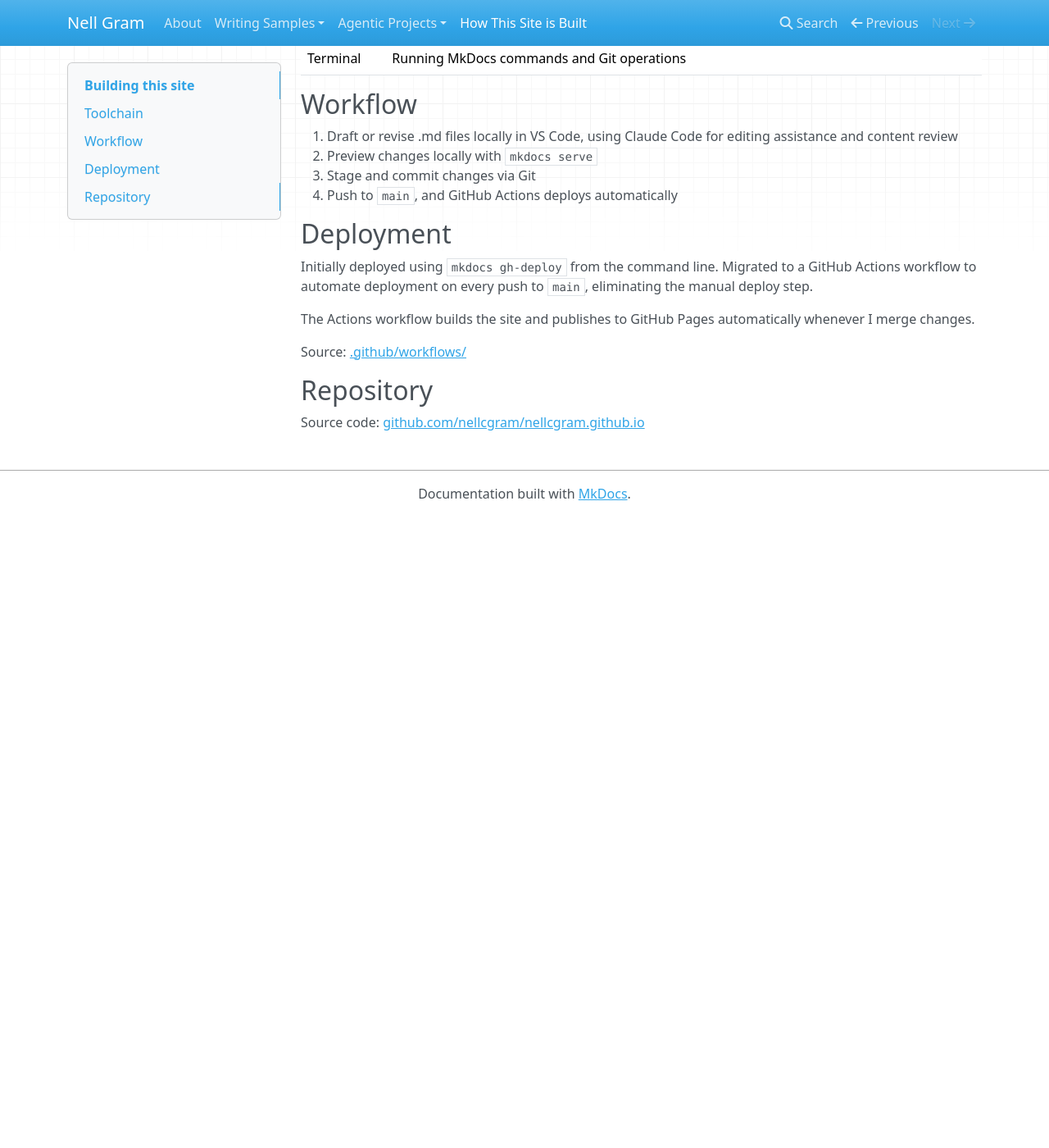
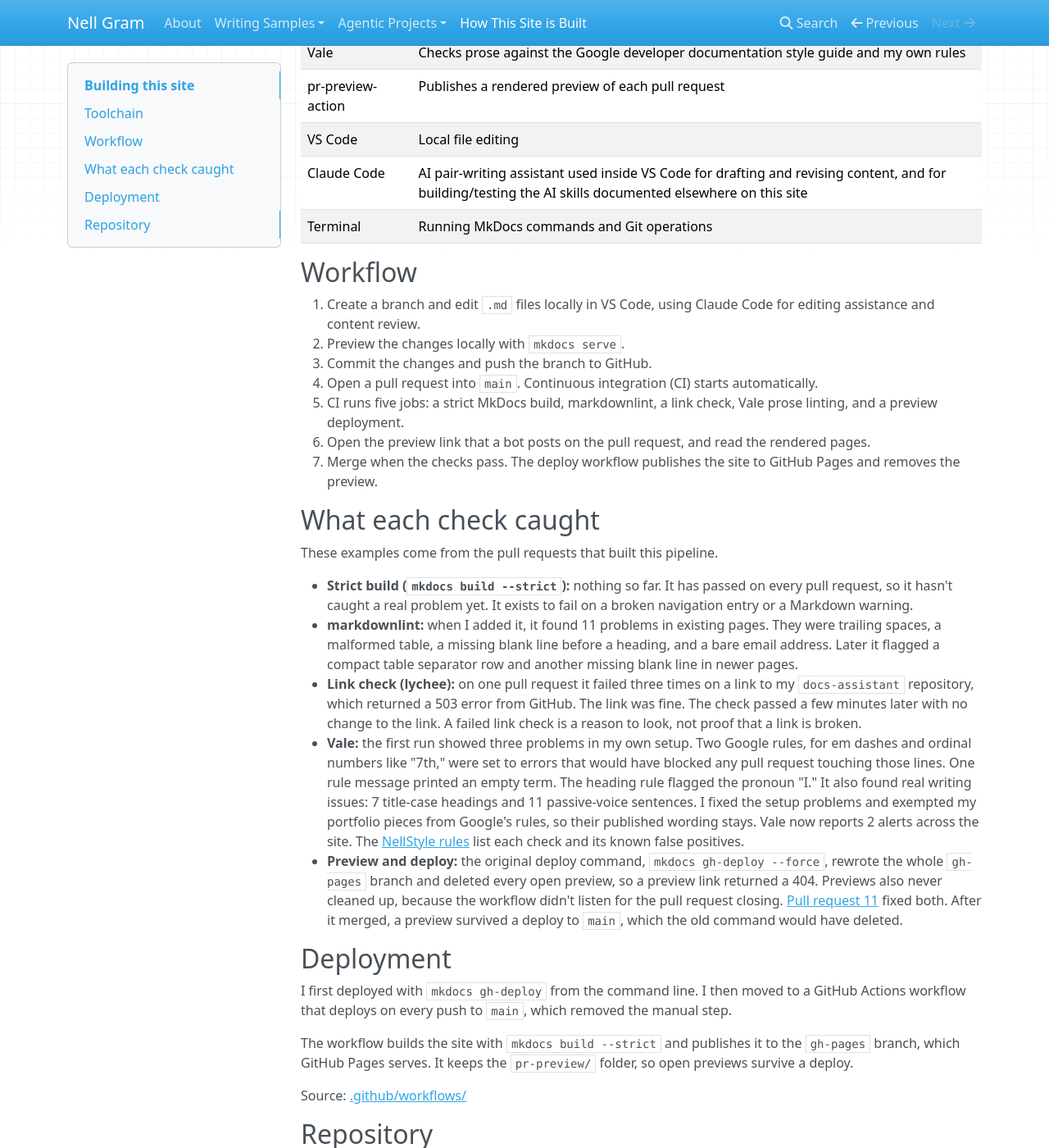
Before and after one commit to nellcgram/nellcgram.github.io, an MkDocs documentation site: the page built from docs/how-this-site-is-built.md, in a window 1280 px wide and 1400 px high, scrolled down 488 px. Shown: the whole window at 82% size. Built offline with MkDocs 1.6.1, drawn with Linux system fonts in a browser that asks for light colours; nearby versions of some CDN libraries; before the commit the page ends 1118 px from its top, so only the background shows below that; some of the changed text lies outside the part shown.

Commit message:
Describe the PR, checks, preview, merge, deploy flow in the site page and README
Rewrite 'Building this site' with the full toolchain, the seven-step
workflow, and real examples of what each check caught. Update README.md
with the same flow. Fixes an ungrammatical opening sentence.

Co-Authored-By: Claude Sonnet 5.5 <noreply@anthropic.com>
Claude-Session: https://claude.ai/code/session_01HQzsCpaQaHnu4RGWzJmtWW

```diff
--- a/docs/how-this-site-is-built.md
+++ b/docs/how-this-site-is-built.md
@@ -1,8 +1,9 @@
 # Building this site
 
-I build this site with [MkDocs](https://www.mkdocs.org/) and hosted on
-[GitHub Pages](https://pages.github.com/). The source files are version-controlled
-in a public GitHub repository.
+I build this site with [MkDocs](https://www.mkdocs.org/) and host it on
+[GitHub Pages](https://pages.github.com/). The source files live in a public
+GitHub repository. Every change goes through a pull request, automated checks,
+and a preview before it reaches the live site.
 
 ## Toolchain
 
@@ -10,29 +11,46 @@ in a public GitHub repository.
 | --- | --- |
 | MkDocs | Static site generator that converts Markdown files to HTML |
 | GitHub | Version control and remote repository hosting |
-| GitHub Pages | Free static site hosting, deployed via GitHub Actions |
+| GitHub Pages | Free static site hosting, deployed with GitHub Actions |
+| GitHub Actions | Runs the checks on every pull request and deploys the site when a change merges |
+| markdownlint | Checks Markdown formatting, such as heading structure and image alt text |
+| lychee | Checks that internal and external links work |
+| Vale | Checks prose against the Google developer documentation style guide and my own rules |
+| pr-preview-action | Publishes a rendered preview of each pull request |
 | VS Code | Local file editing |
 | Claude Code | AI pair-writing assistant used inside VS Code for drafting and revising content, and for building/testing the AI skills documented elsewhere on this site |
 | Terminal | Running MkDocs commands and Git operations |
 
 ## Workflow
 
-1. Draft or revise .md files locally in VS Code, using Claude Code for editing assistance and content review
-2. Preview changes locally with `mkdocs serve`
-3. Stage and commit changes via Git
-4. Push to `main`, and GitHub Actions deploys automatically
+1. Create a branch and edit `.md` files locally in VS Code, using Claude Code for editing assistance and content review.
+2. Preview the changes locally with `mkdocs serve`.
+3. Commit the changes and push the branch to GitHub.
+4. Open a pull request into `main`. Continuous integration (CI) starts automatically.
+5. CI runs five jobs: a strict MkDocs build, markdownlint, a link check, Vale prose linting, and a preview deployment.
+6. Open the preview link that a bot posts on the pull request, and read the rendered pages.
+7. Merge when the checks pass. The deploy workflow publishes the site to GitHub Pages and removes the preview.
+
+## What each check caught
+
+These examples come from the pull requests that built this pipeline.
+
+- **Strict build (`mkdocs build --strict`):** nothing so far. It has passed on every pull request, so it hasn't caught a real problem yet. It exists to fail on a broken navigation entry or a Markdown warning.
+- **markdownlint:** when I added it, it found 11 problems in existing pages. They were trailing spaces, a malformed table, a missing blank line before a heading, and a bare email address. Later it flagged a compact table separator row and another missing blank line in newer pages.
+- **Link check (lychee):** on one pull request it failed three times on a link to my `docs-assistant` repository, which returned a 503 error from GitHub. The link was fine. The check passed a few minutes later with no change to the link. A failed link check is a reason to look, not proof that a link is broken.
+- **Vale:** the first run showed three problems in my own setup. Two Google rules, for em dashes and ordinal numbers like "7th," were set to errors that would have blocked any pull request touching those lines. One rule message printed an empty term. The heading rule flagged the pronoun "I." It also found real writing issues: 7 title-case headings and 11 passive-voice sentences. I fixed the setup problems and exempted my portfolio pieces from Google's rules, so their published wording stays. Vale now reports 2 alerts across the site. The [NellStyle rules](https://github.com/nellcgram/nellcgram.github.io/blob/main/.vale/styles/NellStyle/README.md) list each check and its known false positives.
+- **Preview and deploy:** the original deploy command, `mkdocs gh-deploy --force`, rewrote the whole `gh-pages` branch and deleted every open preview, so a preview link returned a 404. Previews also never cleaned up, because the workflow didn't listen for the pull request closing. [Pull request 11](https://github.com/nellcgram/nellcgram.github.io/pull/11) fixed both. After it merged, a preview survived a deploy to `main`, which the old command would have deleted.
 
 ## Deployment
 
-Initially deployed using `mkdocs gh-deploy` from the command line. Migrated to a
-GitHub Actions workflow to automate deployment on every push to `main`, eliminating
-the manual deploy step.
+I first deployed with `mkdocs gh-deploy` from the command line. I then moved to a GitHub Actions workflow that deploys on every push to `main`, which removed the manual step.
 
-The Actions workflow builds the site and publishes to GitHub Pages automatically
-whenever I merge changes.
+The workflow builds the site with `mkdocs build --strict` and publishes it to the `gh-pages` branch, which GitHub Pages serves. It keeps the `pr-preview/` folder, so open previews survive a deploy.
 
 Source: [.github/workflows/](https://github.com/nellcgram/nellcgram.github.io/tree/main/.github/workflows)
 
 ## Repository
 
 Source code: [github.com/nellcgram/nellcgram.github.io](https://github.com/nellcgram/nellcgram.github.io)
+
+Contributing guide: [CONTRIBUTING.md](https://github.com/nellcgram/nellcgram.github.io/blob/main/CONTRIBUTING.md)
```
Also changed, not shown: README.md (+19 -8 lines).
